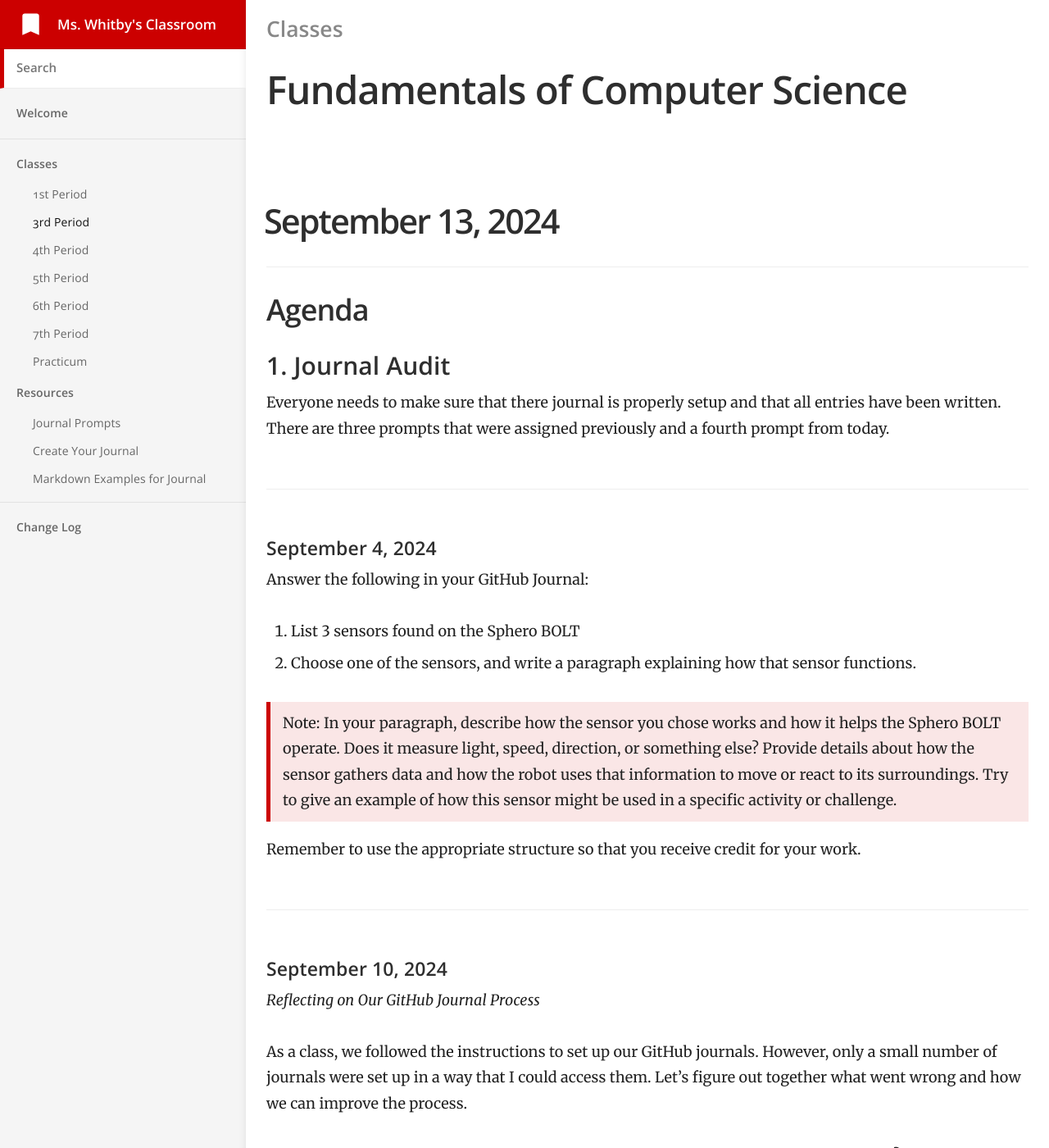
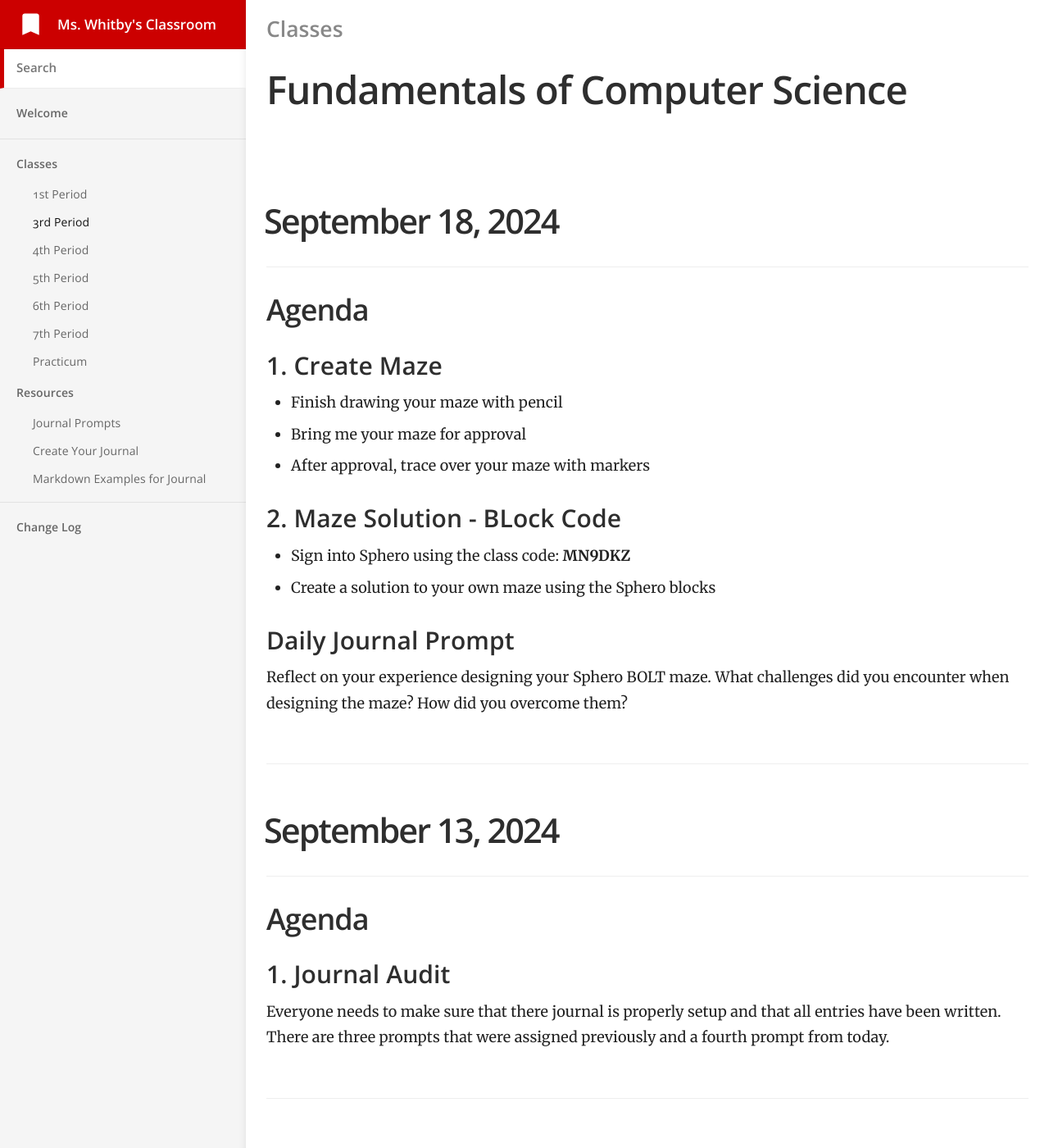
Before and after one commit to mswhitby/classroom, a Jekyll site: the page built from _docs/classes/3rd.md, in a window 1280 px wide and 1400 px high. Shown: the whole window at 82% size. Built offline with Jekyll 4.4.1, drawn with Linux system fonts in a browser that asks for light colours.

Commit message:
Updated lesson

```diff
--- a/_docs/classes/3rd.md
+++ b/_docs/classes/3rd.md
@@ -3,6 +3,28 @@ title: 3rd Period
 subtitle: Fundamentals of Computer Science
 category: Classes
 order: 2
+---
+
+# September 18, 2024
+
+## Agenda
+
+### 1. Create Maze
+
+- Finish drawing your maze with pencil
+- Bring me your maze for approval
+- After approval, trace over your maze with markers
+
+### 2. Maze Solution - BLock Code
+
+- Sign into Sphero using the class code: **MN9DKZ**
+- Create a solution to your own maze using the Sphero blocks
+
+### Daily Journal Prompt
+
+Reflect on your experience designing your Sphero BOLT maze. What challenges did you encounter when designing the maze? How did you overcome them?
+
+
 ---
 
 # September 13, 2024
```
